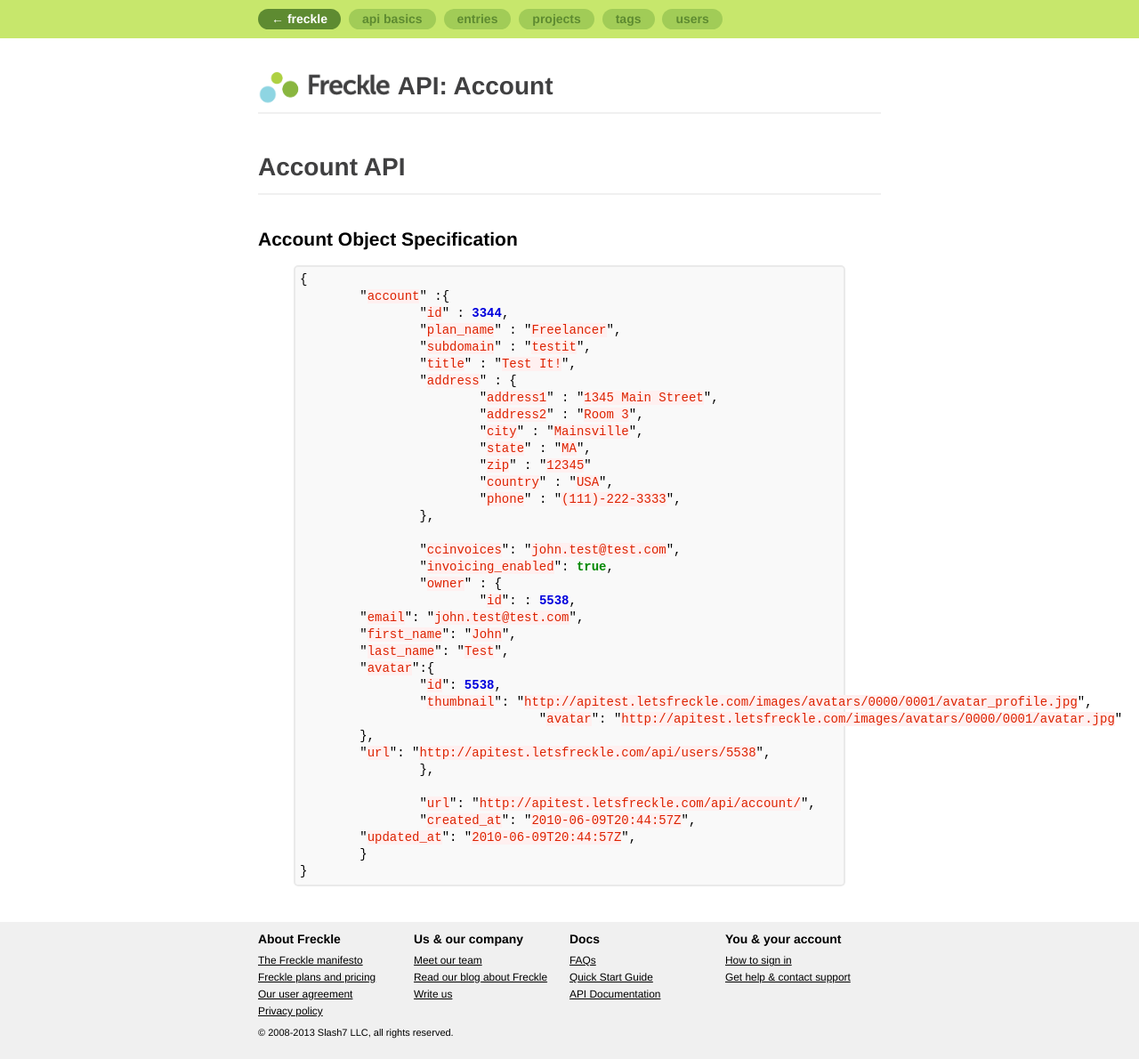
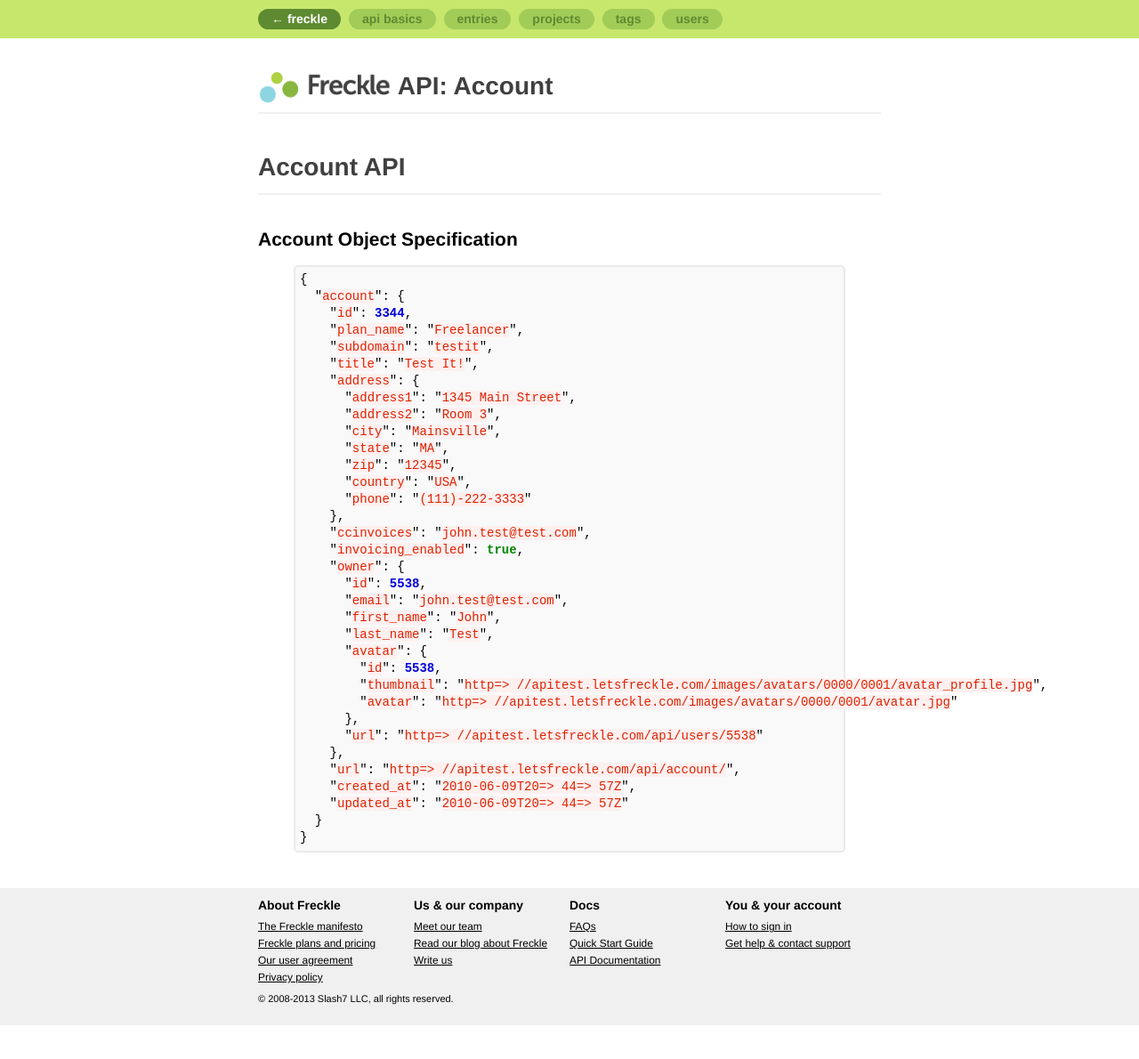
Before and after one commit to cheerful/freckle-apidocs, a Jekyll site: the page built from account.md, in a window 1280 px wide. Shown: the whole page at 89% size. Built offline with Jekyll 4.4.1, drawn with Linux system fonts in a browser that asks for light colours; nearby versions of some CDN libraries; Markdown is read by kramdown in place of the engine named in the settings; after the commit the page ends 1152 px from its top, so only the background shows below that; part of the change alters nothing that is shown.

Commit message:
Wrote framework for rendering consistent API objects in JSON
Inspired by the [helpers used in the Github API](https://github.com/github/developer.github.com/blob/master/lib/resources.rb), I have written a custom tag that will render a pre-defined API object (stored as a ruby hash in our _plugins directory) as JSON. These objects can reference each other, allowing us to build consistent API objects in our documentation with minimal effort.

```diff
--- /dev/null
+++ b/_plugins/api_objects.rb
@@ -0,0 +1,43 @@
+module Jekyll
+	module APIObjects
+		USER_SHORT = {
+			"id" =>  5538,
+    	"email" =>  "john.test@test.com",
+    	"first_name" =>  "John",
+    	"last_name" =>  "Test",
+    	"avatar" => {
+    		"id" =>  5538,
+    		"thumbnail" =>  "http=> //apitest.letsfreckle.com/images/avatars/0000/0001/avatar_profile.jpg",
+				"avatar" =>  "http=> //apitest.letsfreckle.com/images/avatars/0000/0001/avatar.jpg"
+    	},
+    	"url" =>  "http=> //apitest.letsfreckle.com/api/users/5538",
+		}
+
+
+		ACCOUNT = {
+			"account" => {
+				"id" =>  3344,
+				"plan_name" =>  "Freelancer",
+				"subdomain" =>  "testit",
+				"title" =>  "Test It!",
+				"address" =>  {
+					"address1" =>  "1345 Main Street",
+					"address2" =>  "Room 3",
+					"city" =>  "Mainsville",
+					"state" =>  "MA",
+					"zip" =>  "12345",
+					"country" =>  "USA",
+					"phone" =>  "(111)-222-3333",
+				},
+
+				"ccinvoices"=>  "john.test@test.com",
+				"invoicing_enabled"=>  true,
+				"owner" =>  USER_SHORT,
+
+				"url" =>  "http=> //apitest.letsfreckle.com/api/account/",
+				"created_at" =>  "2010-06-09T20=> 44=> 57Z",
+		  	"updated_at" =>  "2010-06-09T20=> 44=> 57Z",
+			}
+		}
+	end
+end
--- /dev/null
+++ b/_plugins/tags/render_json.rb
@@ -0,0 +1,20 @@
+require 'json'
+
+module Jekyll
+  class RenderJSON < Liquid::Tag
+    def initialize(tag_name, text, tokens)
+      super
+      @text = text
+      @tokens = tokens
+    end
+
+    def render(object_name)
+      JSON.pretty_generate(APIObjects.const_get(@text.to_s.strip.upcase))
+    end
+
+  end
+end
+
+include Jekyll::APIObjects
+
+Liquid::Template.register_tag('render_json', Jekyll::RenderJSON)
--- a/account.md
+++ b/account.md
@@ -8,41 +8,6 @@ title: Account
 
 {% highlight js %}
 
-{
-	"account" :{
-		"id" : 3344,
-		"plan_name" : "Freelancer",
-		"subdomain" : "testit",
-		"title" : "Test It!",
-		"address" : {
-			"address1" : "1345 Main Street",
-			"address2" : "Room 3",
-			"city" : "Mainsville",
-			"state" : "MA",
-			"zip" : "12345"
-			"country" : "USA",
-			"phone" : "(111)-222-3333",
-		},
-
-		"ccinvoices": "john.test@test.com",
-		"invoicing_enabled": true,
-		"owner" : {
-			"id": : 5538,
-    	"email": "john.test@test.com",
-    	"first_name": "John",
-    	"last_name": "Test",
-    	"avatar":{
-    		"id": 5538,
-    		"thumbnail": "http://apitest.letsfreckle.com/images/avatars/0000/0001/avatar_profile.jpg",
-				"avatar": "http://apitest.letsfreckle.com/images/avatars/0000/0001/avatar.jpg"
-    	},
-    	"url": "http://apitest.letsfreckle.com/api/users/5538",
-		},
-
-		"url": "http://apitest.letsfreckle.com/api/account/",
-		"created_at": "2010-06-09T20:44:57Z",
-  	"updated_at": "2010-06-09T20:44:57Z",
-	}
-}
+{% render_json account  %}
 
 {% endhighlight %}
```
